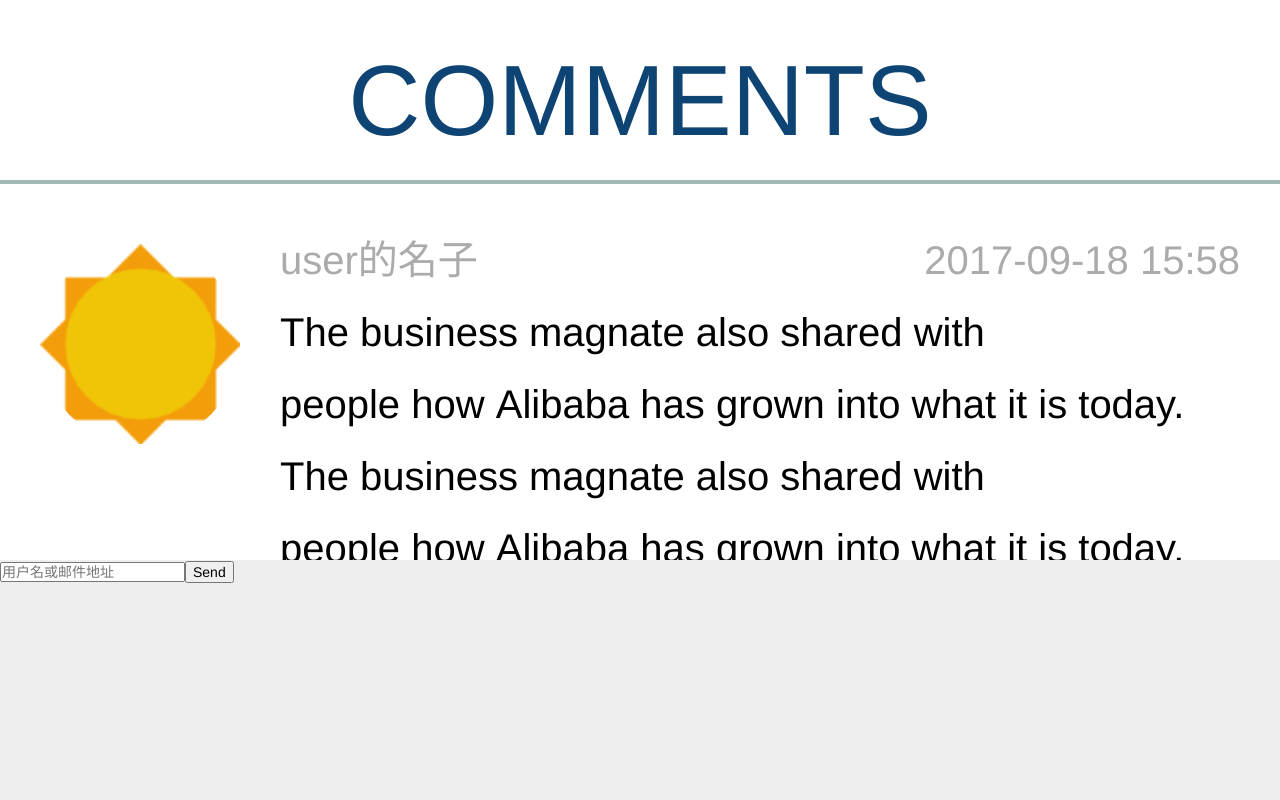
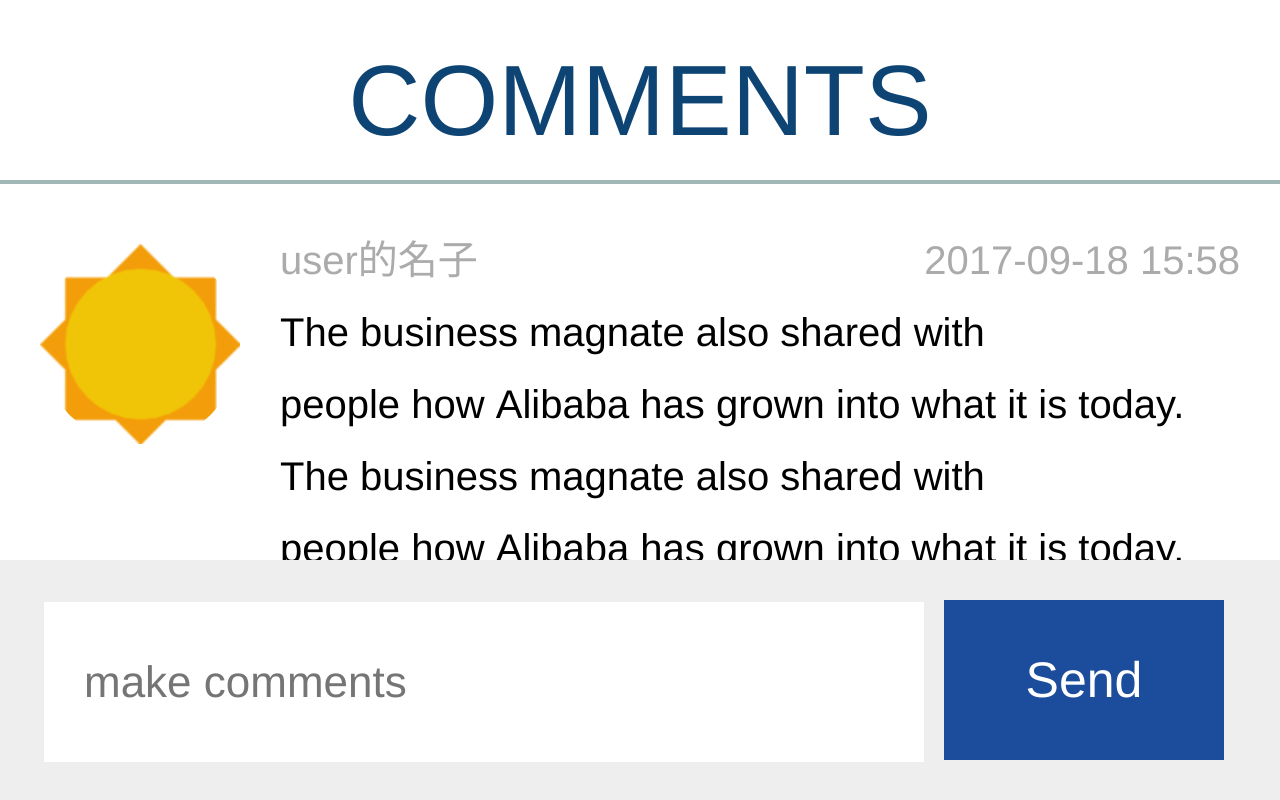
Before and after one commit to LQJIN/blog-app, a Vue app: page /#/comment in a window 1280 px wide. Shown: the top 800 px of the page. Built offline with nearby package versions, Linux system fonts and the light colour scheme; a web font is replaced by a local one.

Commit message:
update BlogCommentAdd.vue

```diff
--- a/src/components/common/BlogCommentAdd.vue
+++ b/src/components/common/BlogCommentAdd.vue
@@ -89,7 +89,7 @@
                 </div>
                 <div class="comment-sent">
                   <form action="" method="get">
-                    <input type="text" title="comment" placeholder="用户名或邮件地址"/>
+                    <input type="text" title="comment" placeholder="make comments"/>
                     <button type="submit">Send</button>
                   </form>
                 </div>
@@ -104,7 +104,7 @@
     border-bottom: 0.02rem solid #a2b7b8;  z-index: 1;}
   .content-head span{ width: 1rem; height: 1rem; line-height: 1rem; text-align:center; font-size: 0.5rem; color: #0d4473;}
   .content-head h4 { flex: 1; text-align: center; text-indent: -1rem; line-height: 1rem; font-size: 0.5rem; color: #0d4473;}
-  .comment-li {margin: 0.92rem 0.2rem 0.7rem 0.2rem; }
+  .comment-li {margin: 0.92rem 0.2rem 1.2rem 0.2rem; }
   .comment-li ul li{ position: relative; padding: 0.2rem 0 0 0; display: inline-block; font-size: 0.2rem;}
   .comment-li img{ left: 0; top: 0; width: 1rem; height: 1rem; float: left; margin: 0.1rem 0.2rem 0 0;
     text-align: center; border-radius: 50%;}
@@ -115,8 +115,11 @@
   .comments .name{ float: left;}
   .comments .date{ float: right;}
 
-  .comment-sent{ position: fixed; bottom: 0; width: 100%; height: 1.2rem; background: #eeeeee;}
-
+  .comment-sent{ position: fixed; bottom: 0; width: 100%; height: 1.2rem; background: #eeeeee; }
+  .comment-sent form{margin: 0.2rem 0.2rem 0.2rem 0.22rem;}
+  .comment-sent input{ width: 4.2rem; height: 0.8rem; font-size: 0.22rem; border: none; padding-left: 0.2rem;}
+  .comment-sent button{ width: 1.4rem; height: 0.8rem; background: #1c4d9c;
+    border: none; color: #ffffff; margin-left: 0.1rem; font-size: 0.25rem;}
   /*.blog-comment-add{position: fixed; top: 0;left: 0;width: 100%;height: 100%;}
   .comment-content{position: absolute;z-index: 200;width: 6rem; height: 5rem; box-sizing: border-box;left: 50%;top: 50%;margin-left: -3rem;margin-top: -2rem; padding: 0.1rem 0.1rem; background: #fff; box-shadow: 0 10px 15px rgba(0,0,0,0.2); text-align: center;}
   #pop-content h1{color: #555; padding-bottom: 0.2rem; border-bottom: 1px solid #DDD;}
```
